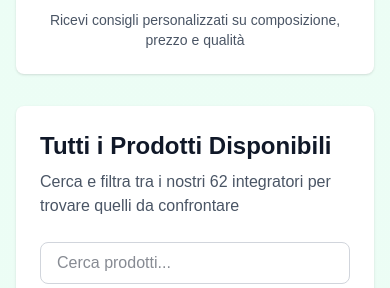
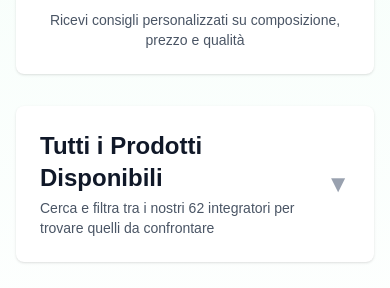
Before and after one commit to moonswolf/trovaintegatori, a Next.js app: page /confronta in a window 390 px wide. Shown: the part 906-1194 px from the top of the page. Built offline with nearby package versions, Linux system fonts and the light colour scheme.

Commit message:
feat: collapsible product grid on mobile in confronta page

```diff
--- a/app/confronta/page.tsx
+++ b/app/confronta/page.tsx
@@ -20,6 +20,7 @@ function ConfrontaContent() {
   const [analysis, setAnalysis] = useState<any>(null);
   const [isAnalyzing, setIsAnalyzing] = useState(false);
   const [error, setError] = useState('');
+  const [showProducts, setShowProducts] = useState(false);
   const searchParams = useSearchParams();
 
   const products = getProducts();
@@ -244,17 +245,26 @@ function ConfrontaContent() {
           </div>
         )}
 
-        {/* Products grid */}
+        {/* Products grid - collapsible on mobile */}
         <div className="bg-white rounded-lg shadow-sm p-6">
-          <div className="mb-6">
-            <h2 className="text-2xl font-bold text-gray-900 mb-2">
+          <button
+            onClick={() => setShowProducts(!showProducts)}
+            className="w-full flex items-center justify-between md:cursor-default"
+          >
+            <div>
+              <h2 className="text-2xl font-bold text-gray-900 mb-1 text-left">
                 Tutti i Prodotti Disponibili
               </h2>
-            <p className="text-gray-600">
+              <p className="text-gray-600 text-left text-sm">
                 Cerca e filtra tra i nostri {products.length} integratori per trovare quelli da confrontare
               </p>
             </div>
+            <span className="md:hidden text-gray-400 text-2xl ml-4 shrink-0">
+              {showProducts ? '▲' : '▼'}
+            </span>
+          </button>
 
+          <div className={`mt-6 ${showProducts ? 'block' : 'hidden md:block'}`}>
             <ProductGrid
               products={products}
               onProductSelect={toggleProduct}
@@ -262,6 +272,7 @@ function ConfrontaContent() {
               showFilters={true}
               showSorting={true}
             />
+          </div>
         </div>
 
         {/* Affiliate Disclosure */}
```
Lines whose indentation alone changed are shown as unchanged.
